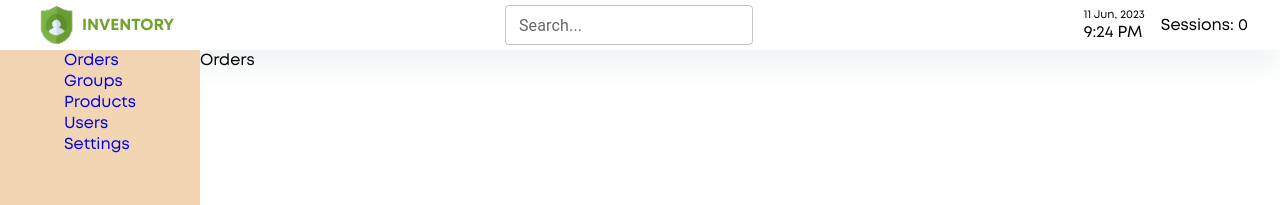
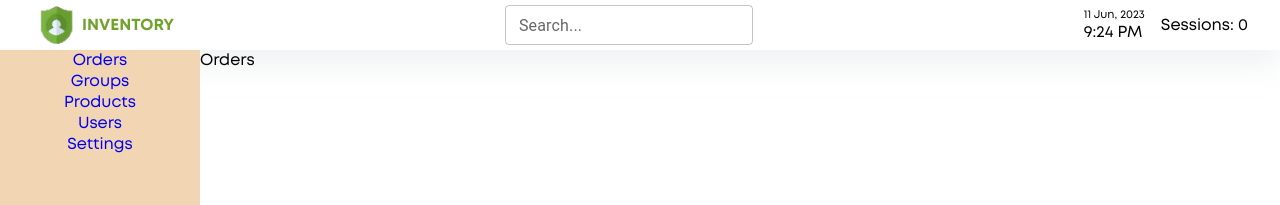
Before and after one commit to VadKol/dzencode_react, a React (Vite) app: page /orders in a window 1280 px wide. Shown: the top 205 px of the page. Built offline with nearby package versions, Linux system fonts and the light colour scheme; no server answers.

Commit message:
minor fixes with styles

```diff
--- a/src/App.tsx
+++ b/src/App.tsx
@@ -1,8 +1,7 @@
 import { FC } from 'react';
 
+import { MainLayout } from '@/layouts/MainLayout';
 import { BrowserRouter } from 'react-router-dom';
-
-import { MainLayout } from '@/layouts/MainLayout';
 
 export const App: FC = () => {
   return (
--- /dev/null
+++ b/src/components/Navbar/Navbar.module.scss
@@ -0,0 +1,5 @@
+.navbar {
+  &__menu {
+    text-align: center;
+  }
+}
--- a/src/components/Navbar/Navbar.tsx
+++ b/src/components/Navbar/Navbar.tsx
@@ -1,10 +1,13 @@
 import { FC } from "react";
+
 import { NavItem } from '@components/NavItem';
+
+import styles from '@components/Navbar/Navbar.module.scss'
 
 export const Navbar: FC = () => {
   return (
     <nav>
-      <menu>
+      <menu className={styles.navbar__menu}>
         <NavItem route={"/orders"} PageTitle={"Orders"} />
 
         <NavItem route={"/groups"} PageTitle={"Groups"} />
```
